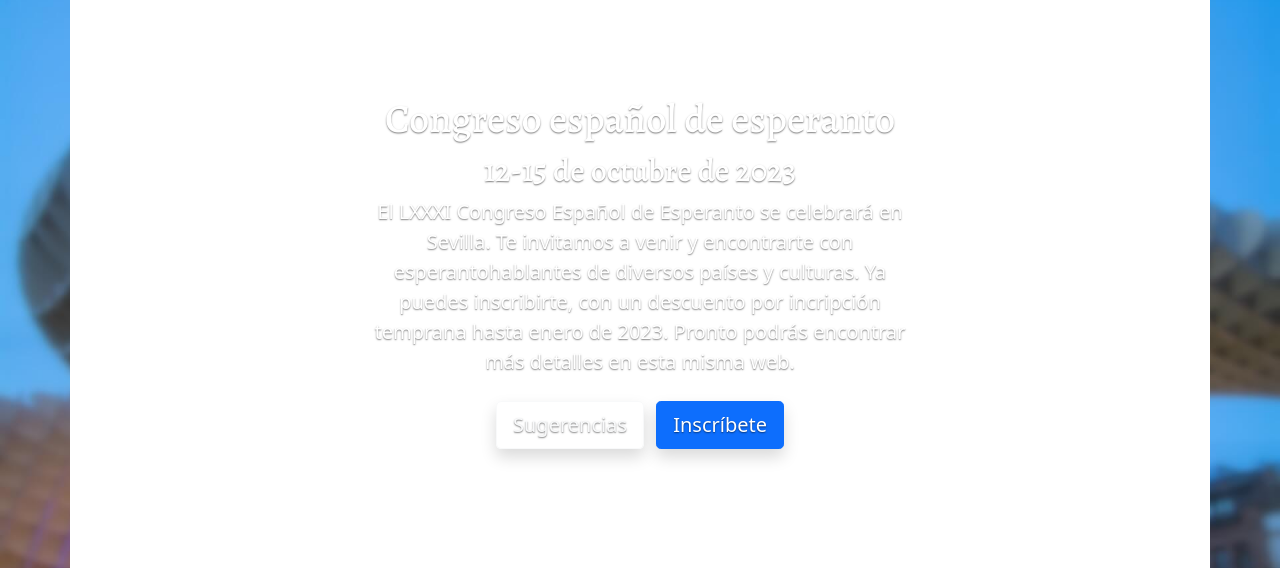
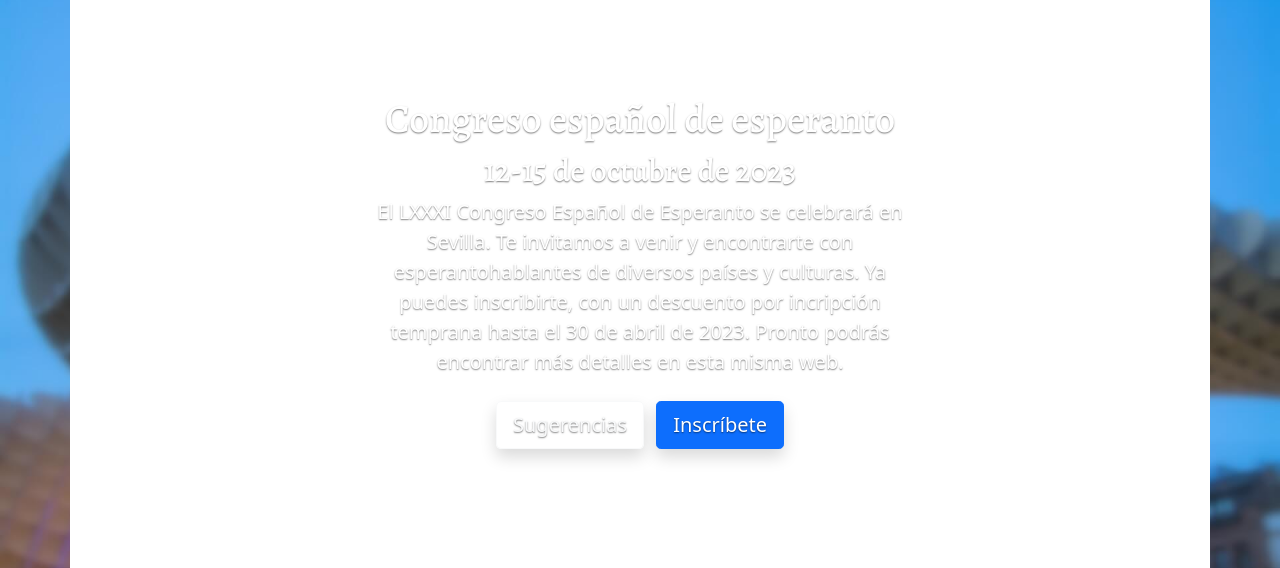
Before and after one commit to eiriarte/hk2023, a Symfony app: template templates/main.html.twig in a window 1280 px wide. Shown: the part 73-641 px from the top of the page. Run offline with Twig, Linux system fonts and the light colour scheme; the template is opened without the code that fills it, so the values that code supplies are empty; some libraries are stand-ins or nearby versions.

Commit message:
Corrección de fecha pronto-pago

```diff
--- a/templates/main.html.twig
+++ b/templates/main.html.twig
@@ -6,7 +6,7 @@
         <p class="lead">
             {% trans %}El LXXXI Congreso Español de Esperanto se celebrará en Sevilla.{% endtrans %}
             {% trans %}Te invitamos a venir y encontrarte con esperantohablantes de diversos países y culturas.{% endtrans %}
-            {% trans %}Ya puedes inscribirte, con un descuento por incripción temprana hasta enero de 2023.{% endtrans %}
+            {% trans %}Ya puedes inscribirte, con un descuento por incripción temprana hasta el 30 de abril de 2023.{% endtrans %}
             {% trans %}Pronto podrás encontrar más detalles en esta misma web.{% endtrans %}
         </p>
         <p>
--- a/translations/messages.eo.yaml
+++ b/translations/messages.eo.yaml
@@ -87,7 +87,7 @@ Facultad: Fakultato
 # Hejmpaĝo
 El LXXXI Congreso Español de Esperanto se celebrará en Sevilla.: La 81-a Hispana Esperanto-Kongreso okaziĝos en Sevilo.
 Te invitamos a venir y encontrarte con esperantohablantes de diversos países y culturas.: Ni invitas vin veni kaj renkontiĝi kun esperanto-parolantoj el diversaj landoj kaj kulturoj.
-Ya puedes inscribirte, con un descuento por incripción temprana hasta enero de 2023.: Vi jam povas aliĝi, kun rabato pro fru-aliĝo ĝis januaro de 2023.
+Ya puedes inscribirte, con un descuento por incripción temprana hasta el 30 de abril de 2023.: Vi jam povas aliĝi, kun rabato pro fru-aliĝo ĝis la 30-a de aprilo 2023.
 Pronto podrás encontrar más detalles en esta misma web.: Baldaŭ legeblos pliaj detaloj en ĉi tiu TTT-ejo.
 Federación Española de Esperanto: Hispana Esperanto-Federacio
 
```
